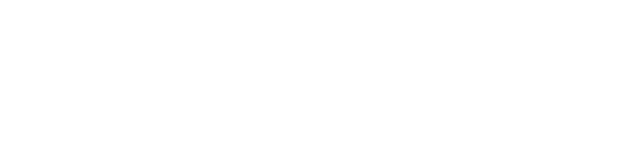
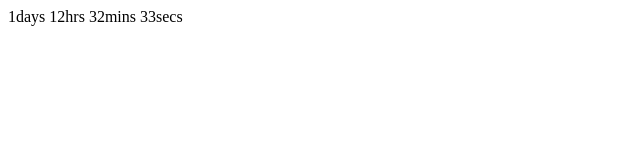
Before and after one commit to tdmichaelis/countdown, a plain HTML site: page index.html in a window 1280 px wide. Shown: the whole page, without its empty margins (0-640 px from the left). Drawn offline with Linux system fonts and the light colour scheme.

Commit message:
Add timer script

```diff
--- a/index.html
+++ b/index.html
@@ -7,5 +7,36 @@
 <body>
 <div id="countdown"></div>
 </body>
+<script>
+var end = new Date('07/21/2015 10:00 PM MST');
 
+    var _second = 1000;
+    var _minute = _second * 60;
+    var _hour = _minute * 60;
+    var _day = _hour * 24;
+    var timer;
+
+    function showRemaining() {
+        var now = new Date();
+        var distance = end - now;
+        if (distance < 0) {
+
+            clearInterval(timer);
+            document.getElementById('countdown').innerHTML = 'EXPIRED!';
+
+            return;
+        }
+        var days = Math.floor(distance / _day);
+        var hours = Math.floor((distance % _day) / _hour);
+        var minutes = Math.floor((distance % _hour) / _minute);
+        var seconds = Math.floor((distance % _minute) / _second);
+
+        document.getElementById('countdown').innerHTML = days + 'days ';
+        document.getElementById('countdown').innerHTML += hours + 'hrs ';
+        document.getElementById('countdown').innerHTML += minutes + 'mins ';
+        document.getElementById('countdown').innerHTML += seconds + 'secs';
+    }
+
+    timer = setInterval(showRemaining, 1000);
+</script>
 </html>
```
